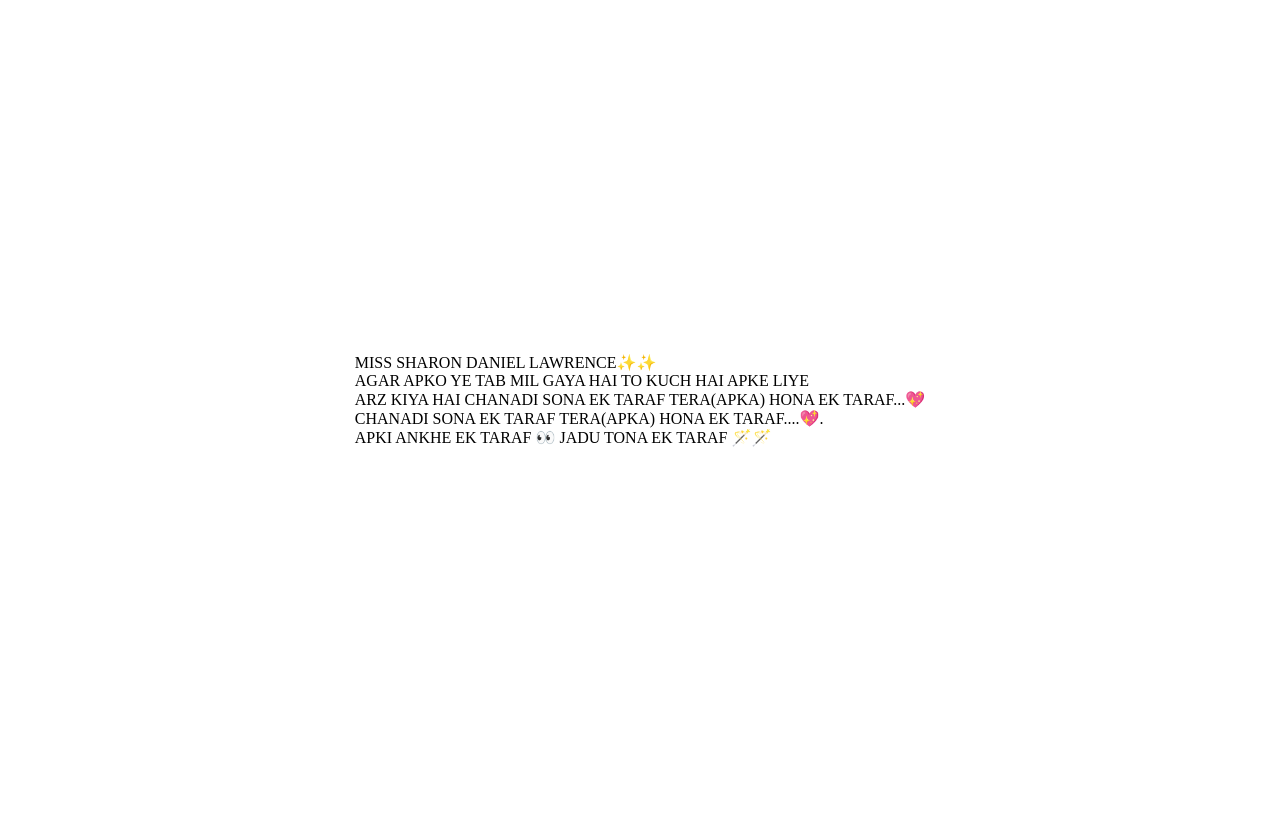
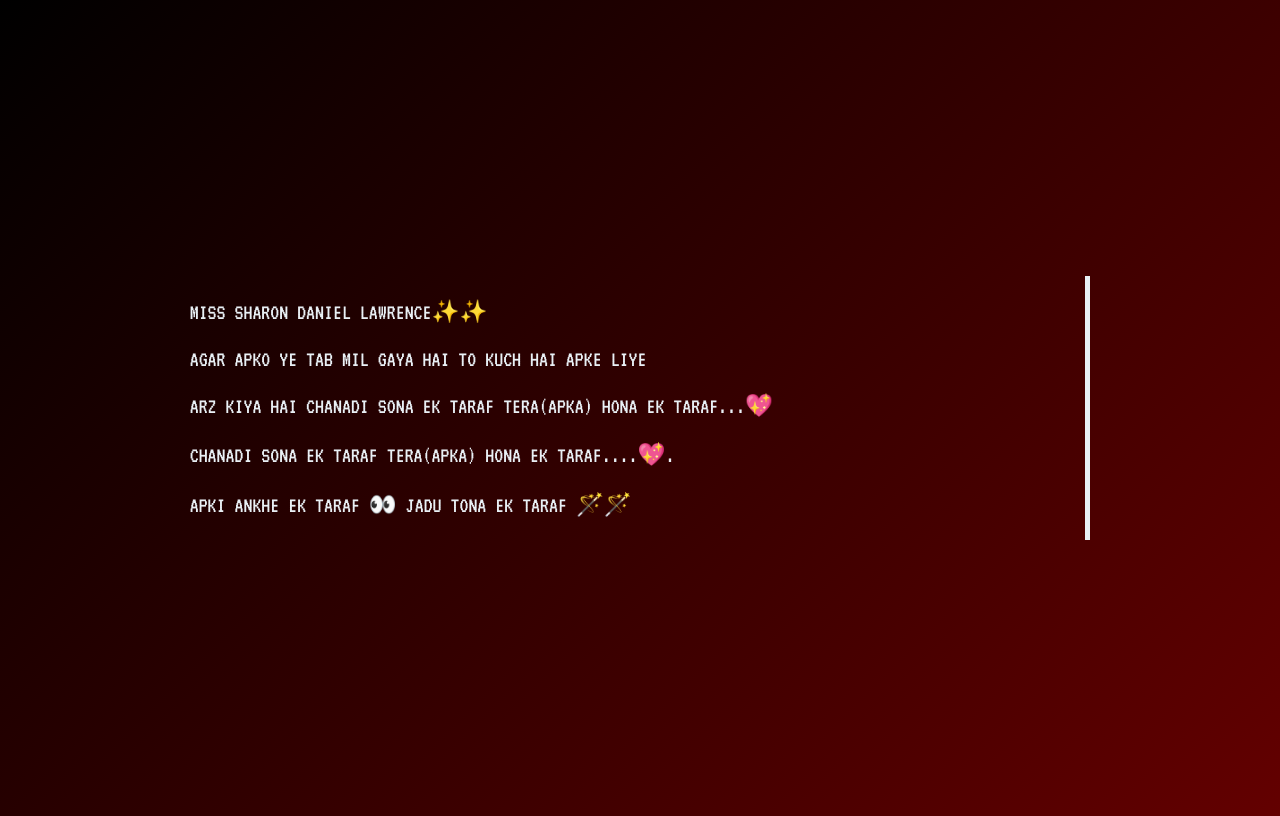
Before and after one commit to NamNam9252/FOR-HER, a plain HTML site: page index2.html in a window 1280 px wide. Drawn offline with Linux system fonts and the light colour scheme.

Commit message:
Update index2.html

```diff
--- a/index2.html
+++ b/index2.html
@@ -3,7 +3,7 @@
 <head>
     <meta charset="UTF-8">
     <meta name="viewport" content="width=device-width, initial-scale=1.0">
-    <link rel="stylesheet" href="./style.css" />
+    <link rel="stylesheet" href="./style2.css" />
     <title>FARISHTA..</title>
 </head>
 <body>
```
